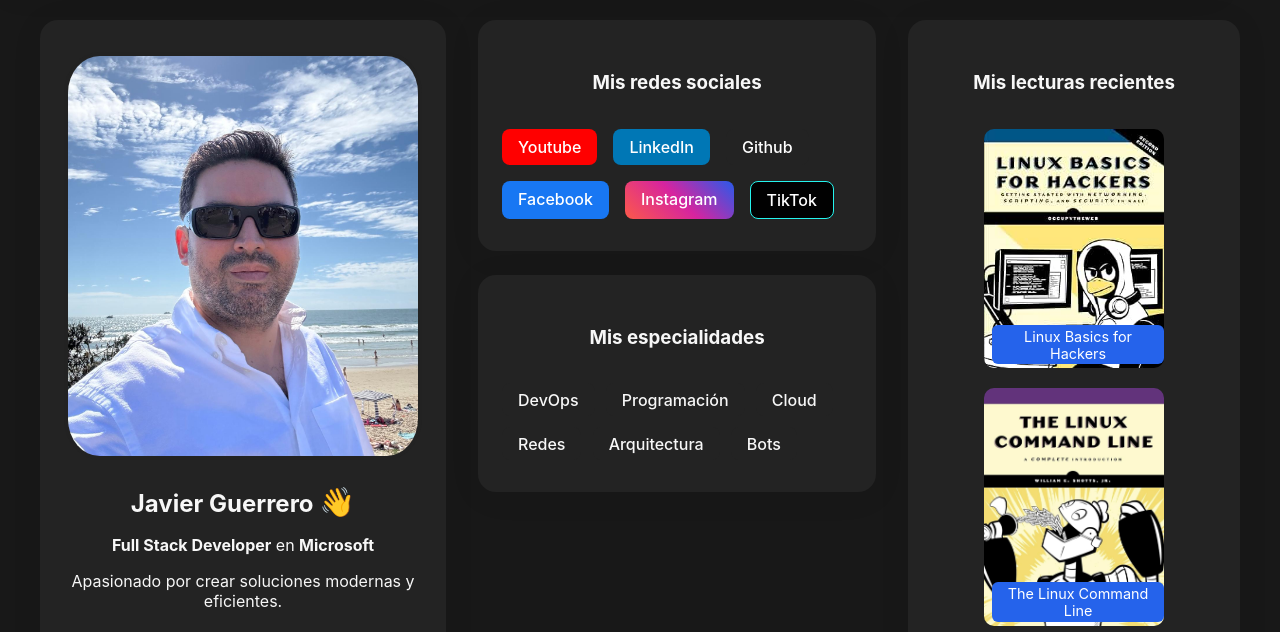
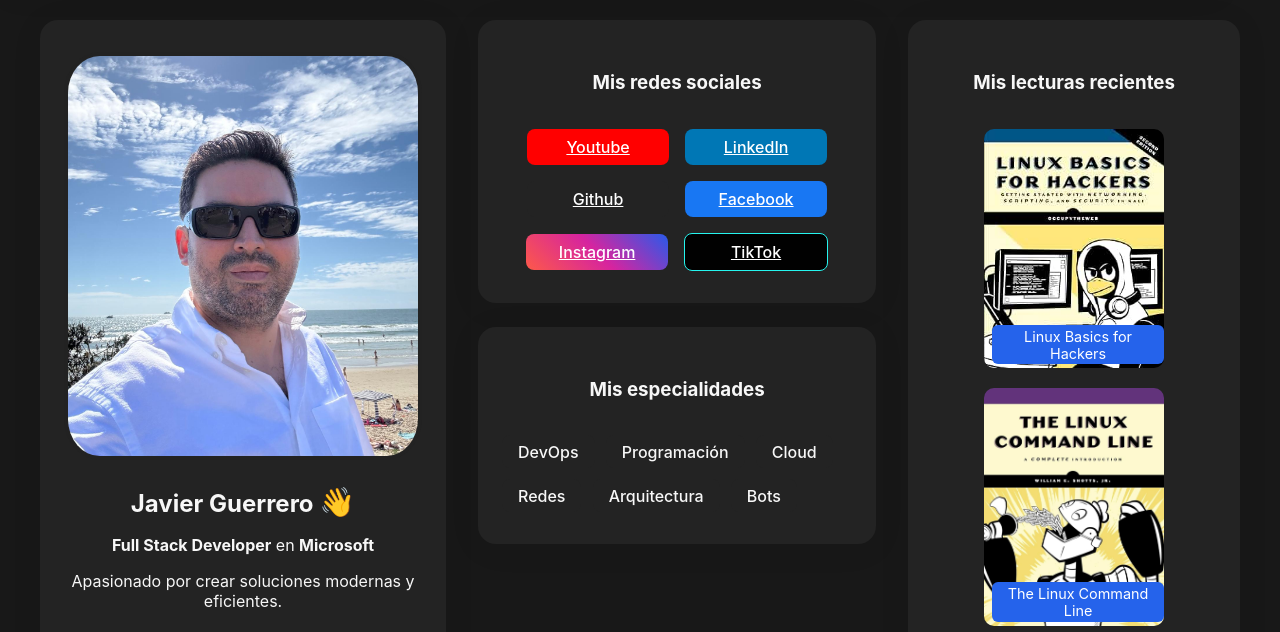
Before and after one commit to Javiko0420/Javiko0420.github.io, a plain HTML site: page docs/index.html in a window 1280 px wide. Shown: the part 94-726 px from the top of the page. Drawn offline with Linux system fonts and the light colour scheme.

Commit message:
organizar iconos redes sociales

```diff
--- a/docs/styles/style.css
+++ b/docs/styles/style.css
@@ -228,18 +228,24 @@ body {
 /* Redes sociales */
 .social-grid {
   display: flex;
-  gap: 1rem;
   flex-wrap: wrap;
+  justify-content: center;   /* Centra horizontalmente */
+  align-items: center;       /* Centra verticalmente */
+  gap: 1rem;                 /* Espacio entre botones */
   margin-top: 1rem;
 }
 .social-btn {
+  min-width: 110px;
+  text-align: center;
   padding: 0.5em 1em;
   border-radius: 8px;
-  background: var(--nav-active-bg);
-  color: var(--text);
-  text-decoration: none;
   font-weight: 500;
-  transition: background 0.2s;
+  font-size: 1em;
+  transition: transform 0.15s;
+  display: inline-block;
+}
+.social-btn:hover {
+  transform: translateY(-3px) scale(1.05);
 }
 .social-btn.youtube { background: #ff0000; color: #fff; }
 .social-btn.linkedin { background: #0077b5; color: #fff; }
```
